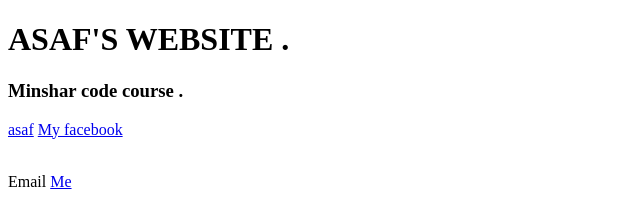
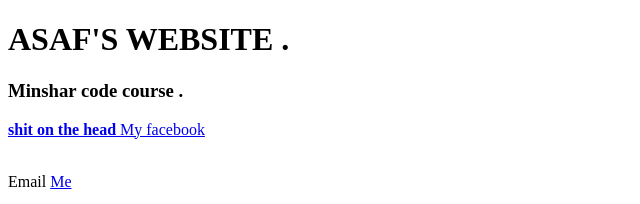
Before and after one commit to asafgold/asafgold, a plain HTML site: page index.html in a window 1280 px wide. Shown: the top 204 px of the page, without its empty margins (0-640 px from the left). Drawn offline with Linux system fonts and the light colour scheme.

Commit message:
Update index.html

```diff
--- a/index.html
+++ b/index.html
@@ -9,7 +9,7 @@
   <body>
     <b> <h1>ASAF'S WEBSITE .</h1></b>
     <h3>Minshar code course .</h3>
-    <a href="2.html">asaf</a>
+   <b><a href="2.html">shit on the head</b> </a>
   </body>
 </html>
 <a href="https://www.facebook.com/asaf.goldshtein">My facebook</a>
```
